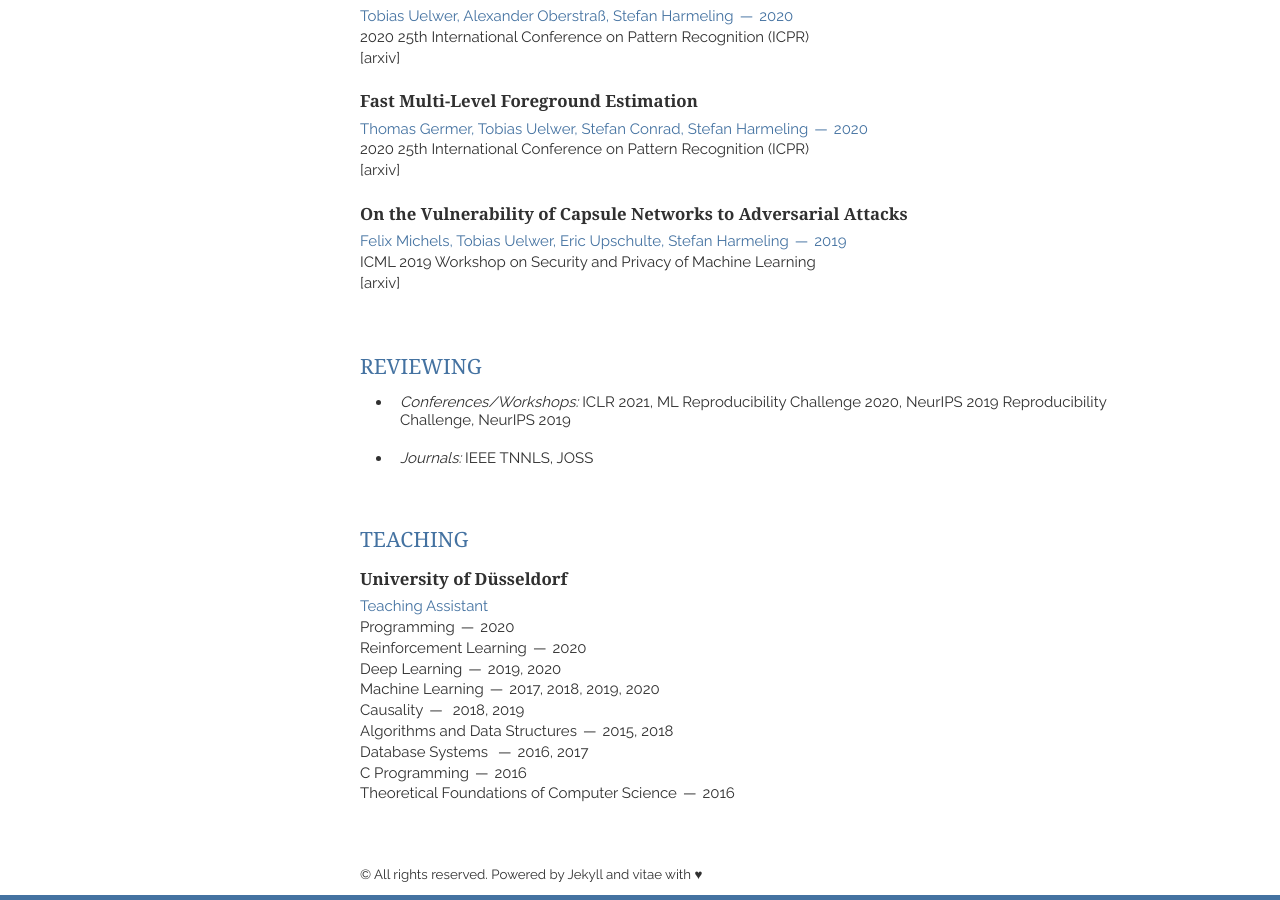
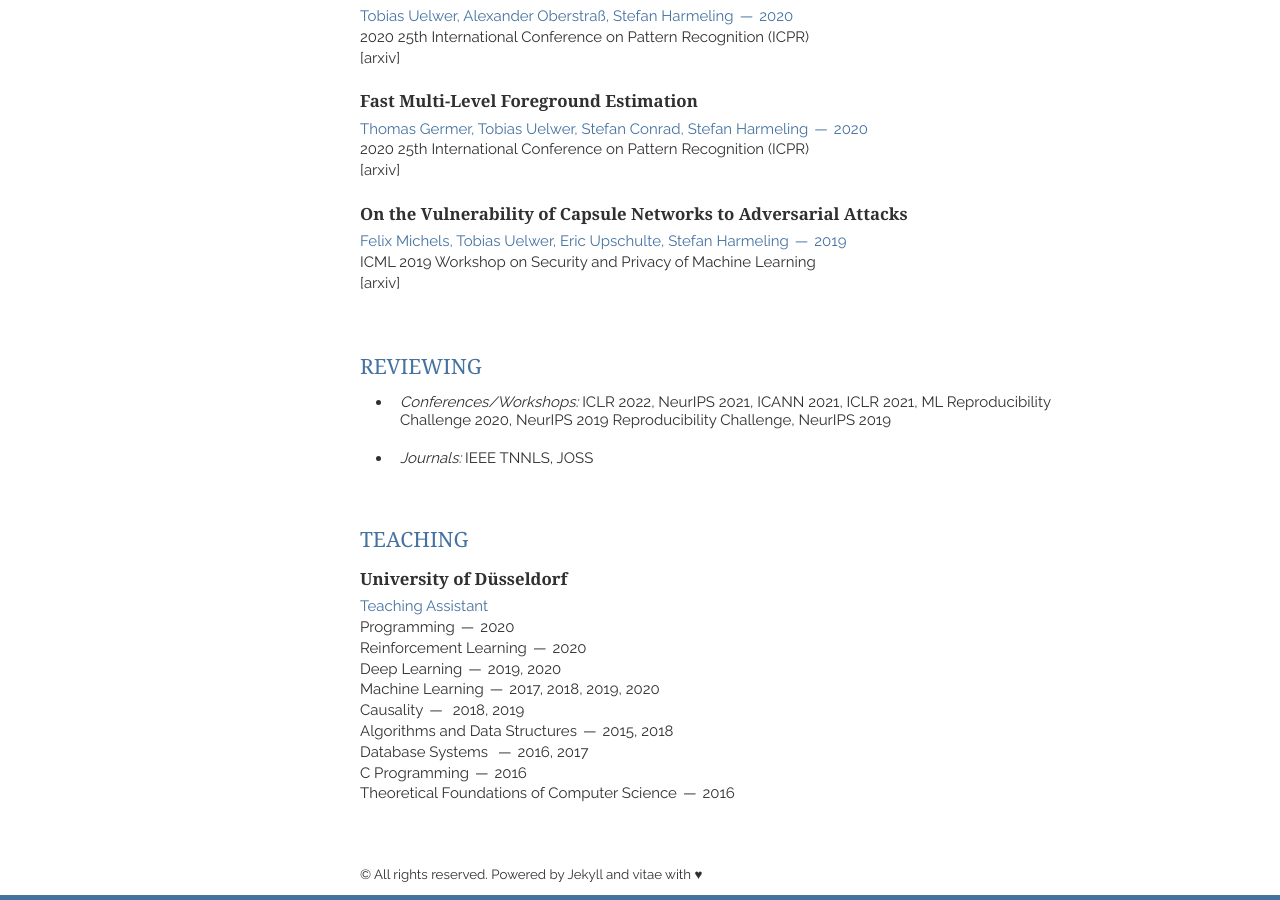
Before and after one commit to tuelwer/tuelwer.github.io, a Jekyll site: the page built from index.html, in a window 1280 px wide and 900 px high, scrolled down 843 px. Built offline with Jekyll 4.4.1, drawn with Linux system fonts in a browser that asks for light colours; nearby versions of some CDN libraries; some web fonts are replaced; the list of posts is cut into pages by our own code.

Commit message:
Update service.html

```diff
--- a/_includes/service.html
+++ b/_includes/service.html
@@ -2,7 +2,7 @@
   <h1>Reviewing</h1>
   <article>
       <ul class="news-list">
-        <li><it> Conferences/Workshops: </it>ICLR 2021, ML Reproducibility Challenge 2020, NeurIPS 2019 Reproducibility Challenge, NeurIPS 2019</li>
+        <li><it> Conferences/Workshops: </it>ICLR 2022, NeurIPS 2021, ICANN 2021, ICLR 2021, ML Reproducibility Challenge 2020, NeurIPS 2019 Reproducibility Challenge, NeurIPS 2019</li>
         <li><it> Journals: </it> IEEE TNNLS, JOSS</li>
       </ul>
   </article>
```
